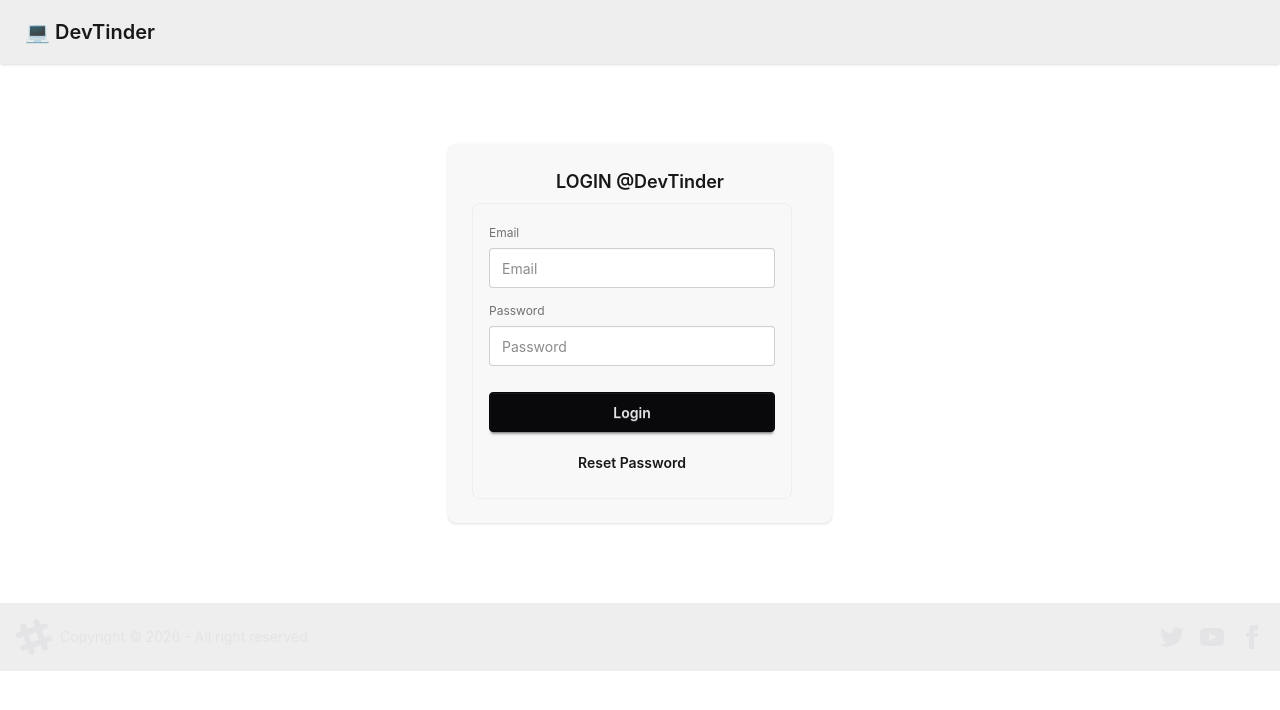
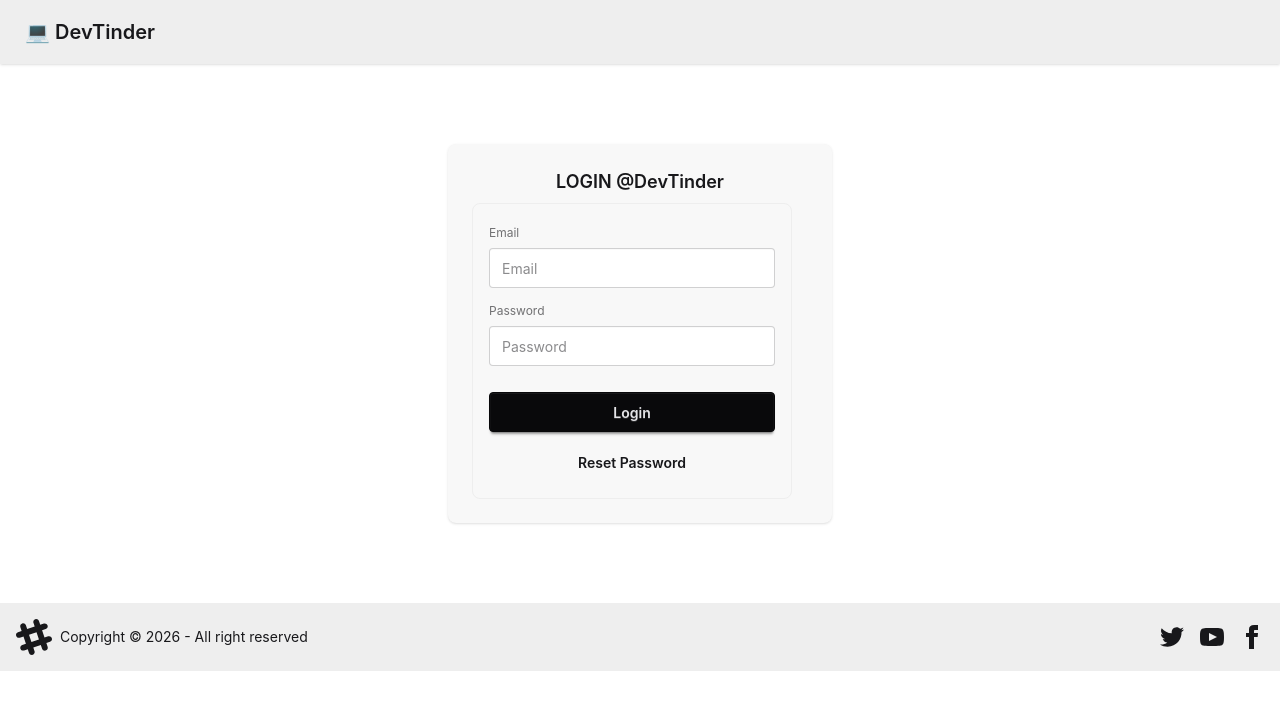
Before and after one commit to dakshbisht1999/devtinder-fe, a React (Vite) app: page /login in a window 1280 px wide. Shown: the top 710 px of the page. Built offline with nearby package versions, Linux system fonts and the light colour scheme.

Commit message:
updated footer style in both dark n light theme

```diff
--- a/src/Footer.jsx
+++ b/src/Footer.jsx
@@ -1,7 +1,7 @@
 const Footer = () => {
     return (
         <>
-            <footer className="footer sm:footer-horizontal bg-base-300 text-neutral-content items-center p-4 sticky bottom-0">
+            <footer className="footer sm:footer-horizontal bg-base-300 text-base-content items-center p-4 sticky bottom-0">
                 <aside className="grid-flow-col items-center">
                     <svg
                     width="36"
@@ -17,35 +17,47 @@ const Footer = () => {
                     <p>Copyright © {new Date().getFullYear()} - All right reserved</p>
                 </aside>
                 <nav className="grid-flow-col gap-4 md:place-self-center md:justify-self-end">
-                    <a>
+                    <a
+                        href="https://twitter.com"
+                        target="_blank"
+                        rel="noreferrer"
+                        aria-label="Visit DevTinder on X">
                     <svg
                         xmlns="http://www.w3.org/2000/svg"
                         width="24"
                         height="24"
                         viewBox="0 0 24 24"
-                        className="fill-current">
+                        className="fill-current transition-opacity hover:opacity-70">
                         <path
                         d="M24 4.557c-.883.392-1.832.656-2.828.775 1.017-.609 1.798-1.574 2.165-2.724-.951.564-2.005.974-3.127 1.195-.897-.957-2.178-1.555-3.594-1.555-3.179 0-5.515 2.966-4.797 6.045-4.091-.205-7.719-2.165-10.148-5.144-1.29 2.213-.669 5.108 1.523 6.574-.806-.026-1.566-.247-2.229-.616-.054 2.281 1.581 4.415 3.949 4.89-.693.188-1.452.232-2.224.084.626 1.956 2.444 3.379 4.6 3.419-2.07 1.623-4.678 2.348-7.29 2.04 2.179 1.397 4.768 2.212 7.548 2.212 9.142 0 14.307-7.721 13.995-14.646.962-.695 1.797-1.562 2.457-2.549z"></path>
                     </svg>
                     </a>
-                    <a>
+                    <a
+                        href="https://youtube.com"
+                        target="_blank"
+                        rel="noreferrer"
+                        aria-label="Visit DevTinder on YouTube">
                     <svg
                         xmlns="http://www.w3.org/2000/svg"
                         width="24"
                         height="24"
                         viewBox="0 0 24 24"
-                        className="fill-current">
+                        className="fill-current transition-opacity hover:opacity-70">
                         <path
                         d="M19.615 3.184c-3.604-.246-11.631-.245-15.23 0-3.897.266-4.356 2.62-4.385 8.816.029 6.185.484 8.549 4.385 8.816 3.6.245 11.626.246 15.23 0 3.897-.266 4.356-2.62 4.385-8.816-.029-6.185-.484-8.549-4.385-8.816zm-10.615 12.816v-8l8 3.993-8 4.007z"></path>
                     </svg>
                     </a>
-                    <a>
+                    <a
+                        href="https://facebook.com"
+                        target="_blank"
+                        rel="noreferrer"
+                        aria-label="Visit DevTinder on Facebook">
                     <svg
                         xmlns="http://www.w3.org/2000/svg"
                         width="24"
                         height="24"
                         viewBox="0 0 24 24"
-                        className="fill-current">
+                        className="fill-current transition-opacity hover:opacity-70">
                         <path
                         d="M9 8h-3v4h3v12h5v-12h3.642l.358-4h-4v-1.667c0-.955.192-1.333 1.115-1.333h2.885v-5h-3.808c-3.596 0-5.192 1.583-5.192 4.615v3.385z"></path>
                     </svg>
```
